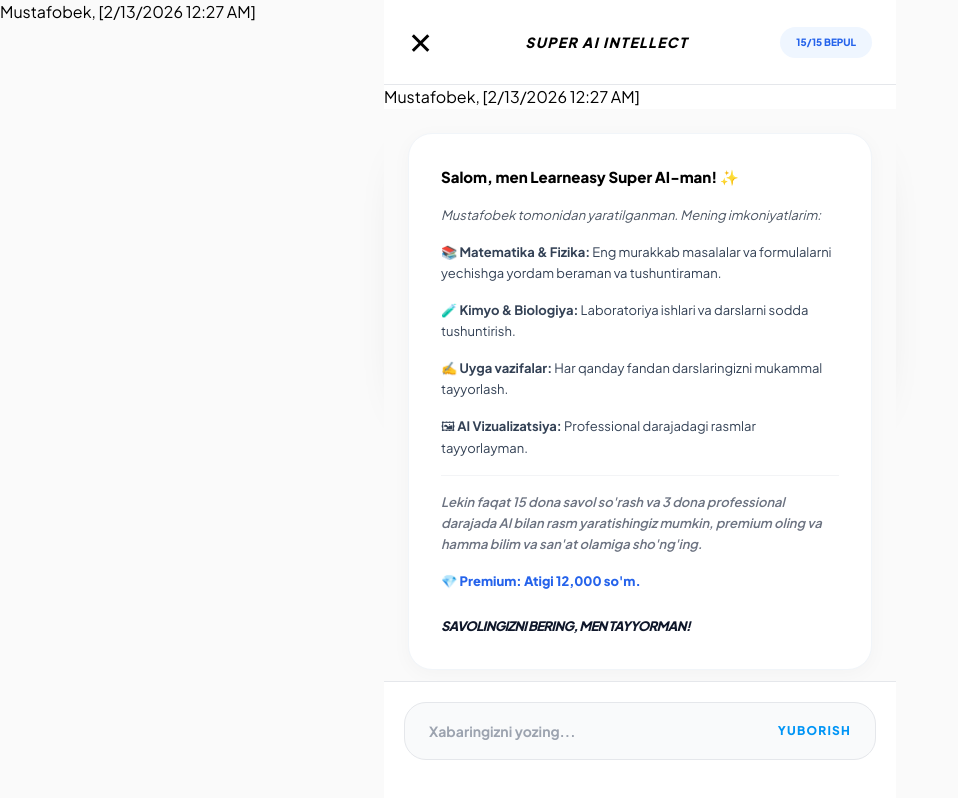
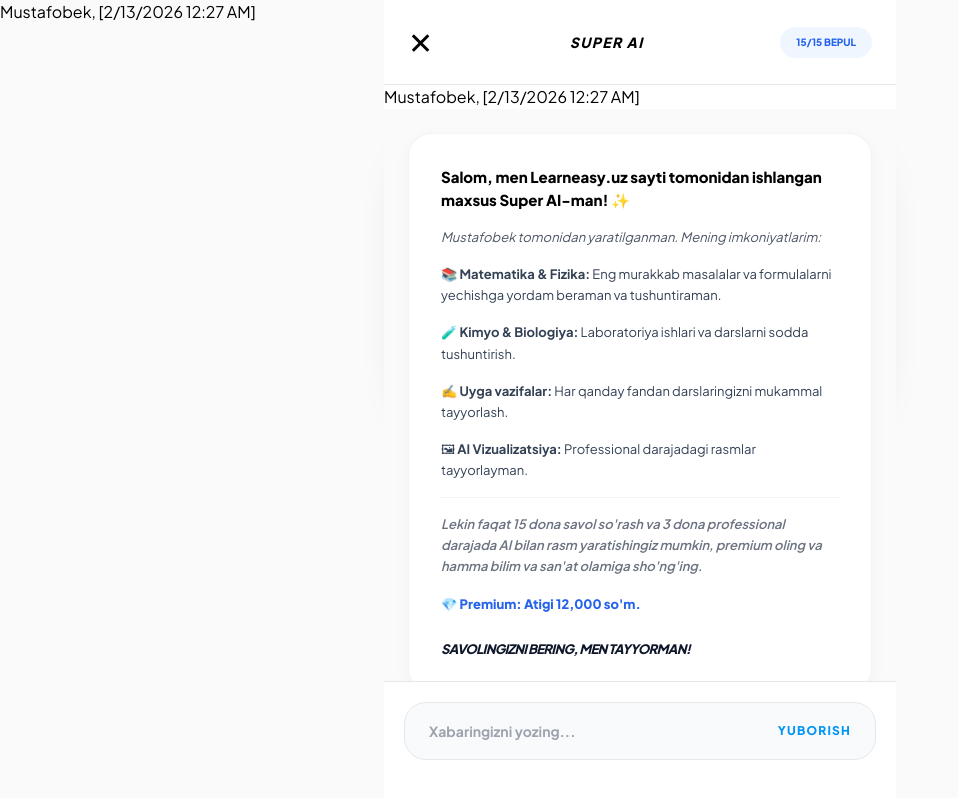
Before and after one commit to learneasyuz/Learneasy.uz, a plain HTML site: page index.html in a window 1280 px wide. Both pictures are taken after a click on the button "CHATNI OCHISH". Shown: the whole page, without its empty margins (0-958 px from the left). Drawn offline with nearby package versions, Linux system fonts and the light colour scheme.

Commit message:
Update index.html

```diff
--- a/index.html
+++ b/index.html
@@ -32,7 +32,7 @@
     <main class="max-w-lg mx-auto p-5 text-center">
         <div class="bg-white rounded-[40px] shadow-2xl border border-gray-100 p-10">
             <div class="w-20 h-20 mx-auto bg-black rounded-full flex items-center justify-center text-white font-bold text-xl mb-4 border-4 border-orange-500">MU</div>
-            <p class="font-black text-sm italic">mustafobek_dev</p>
+            <p class="font-black text-sm italic">mustafobek_offical</p>
             <p class="text-[9px] text-gray-400 uppercase font-bold tracking-widest">System Architect</p>
             <h2 class="font-extrabold text-2xl uppercase mt-6 italic tracking-tighter text-slate-800">Kelajak ta'limi hozir shu yerda!</h2>
         </div>
@@ -41,14 +41,14 @@
     <section id="ai-modal" class="hidden fixed inset-0 bg-white z-[200] flex flex-col max-w-lg mx-auto">
         <header class="px-6 py-6 border-b flex justify-between items-center">
             <button onclick="document.getElementById('ai-modal').classList.add('hidden')" class="text-3xl font-light">✕</button>
-            <h2 class="font-black text-sm uppercase italic tracking-widest">Super AI Intellect</h2>
+            <h2 class="font-black text-sm uppercase italic tracking-widest">Super AI </h2>
             <div class="text-[10px] font-black bg-blue-50 text-blue-600 px-4 py-2 rounded-full uppercase">15/15 Bepul</div>
         </header>
 
 Mustafobek, [2/13/2026 12:27 AM]
 <div id="chat-engine" class="flex-1 overflow-y-auto p-6 space-y-6 bg-[#fafafa]">
             <div class="chat-ai p-8 animate-pop">
-                <h3 class="font-extrabold text-[15px] mb-4">Salom, men Learneasy Super AI-man! ✨</h3>
+                <h3 class="font-extrabold text-[15px] mb-4">Salom, men Learneasy.uz sayti tomonidan ishlangan maxsus Super AI-man! ✨</h3>
                 <div class="space-y-4 text-[13px] text-slate-700 leading-relaxed">
                     <p class="font-medium text-gray-600 italic">Mustafobek tomonidan yaratilganman. Mening imkoniyatlarim:</p>
                     <p>📚 <b>Matematika & Fizika:</b> Eng murakkab masalalar va formulalarni yechishga yordam beraman va tushuntiraman.</p>
```
